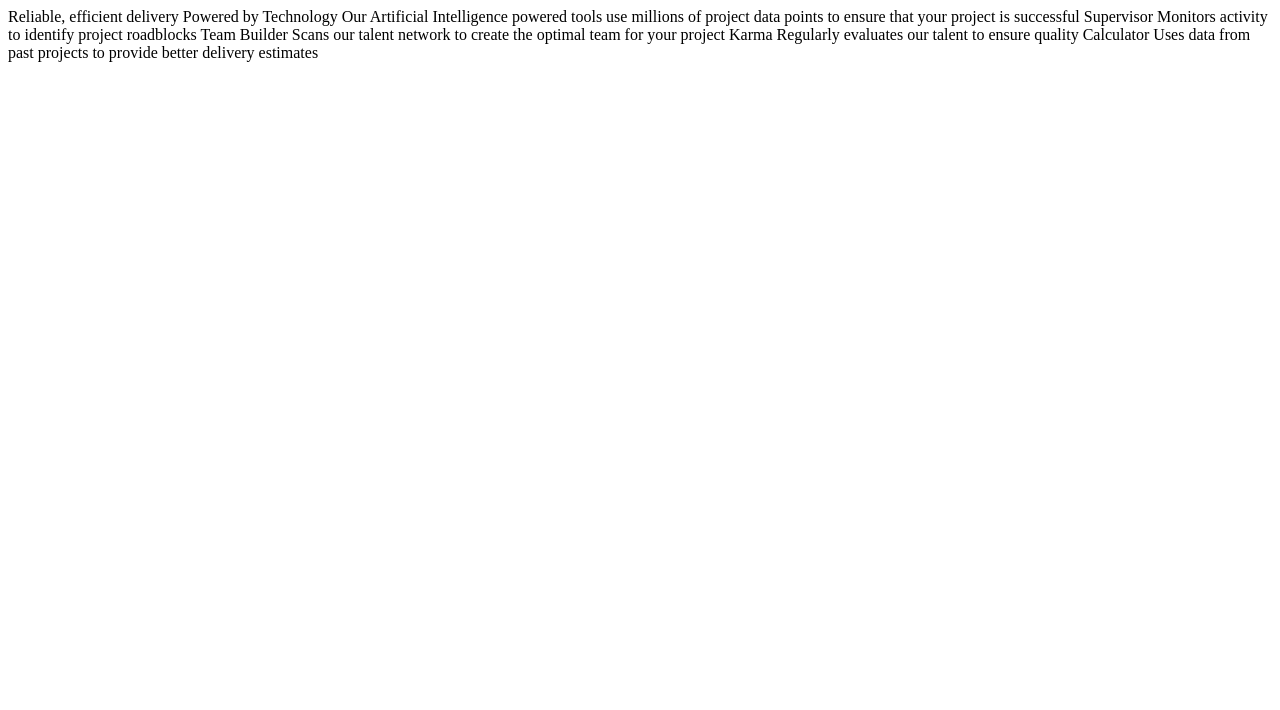
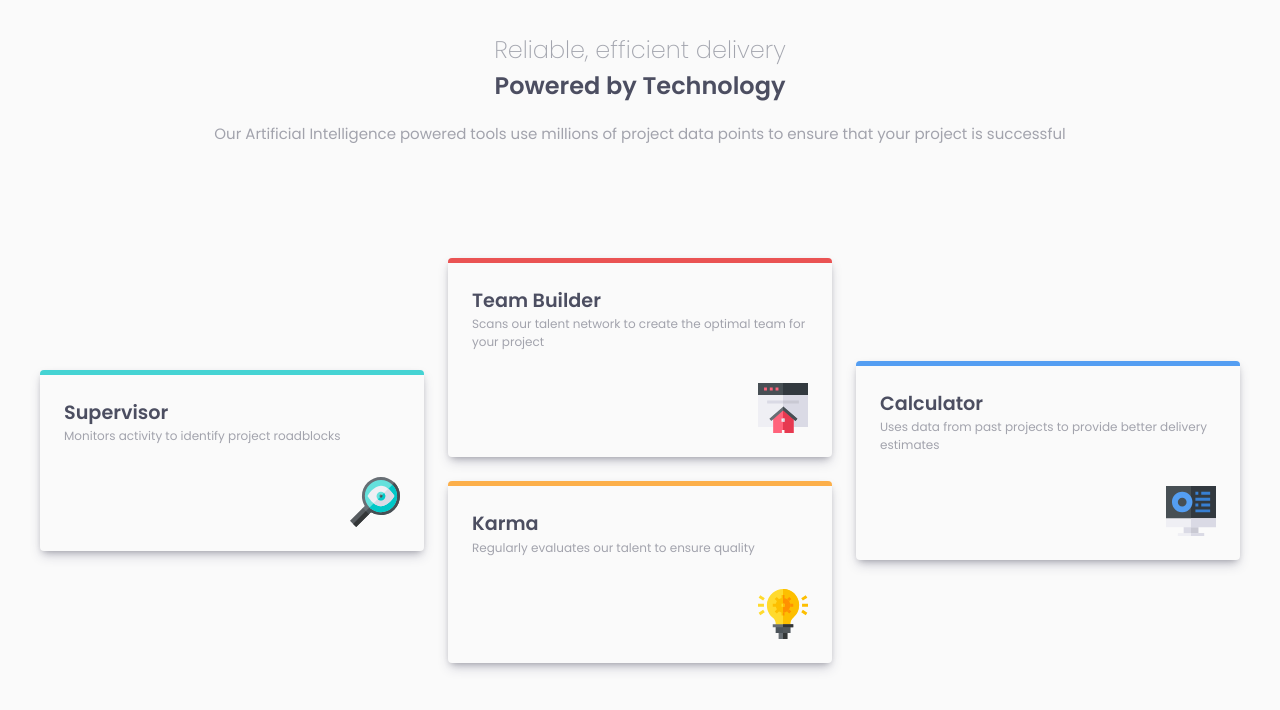
Before and after one commit to DuCostaBrito/FrontendMentorChallenges, a plain HTML site: page fourCardPreview/index.html in a window 1280 px wide. Drawn offline with Linux system fonts and the light colour scheme.

Commit message:
finished

```diff
--- a/fourCardPreview/index.html
+++ b/fourCardPreview/index.html
@@ -1,34 +1,65 @@
 <!DOCTYPE html>
 <html lang="en">
+
 <head>
-  <meta charset="UTF-8">
-  <meta name="viewport" content="width=device-width, initial-scale=1.0">
-
-  <link rel="icon" type="image/png" sizes="32x32" href="./images/favicon-32x32.png">
-  <link rel="stylesheet" href="style.css">
+  <meta charset="UTF-8" />
+  <meta name="viewport" content="width=device-width, initial-scale=1.0" />
+  <link rel="preconnect" href="https://fonts.googleapis.com" />
+  <link rel="preconnect" href="https://fonts.gstatic.com" crossorigin />
+  <link href="https://fonts.googleapis.com/css2?family=Poppins:wght@200;400;600&display=swap" rel="stylesheet" />
+  <link rel="icon" type="image/png" sizes="32x32" href="./images/favicon-32x32.png" />
+  <link rel="stylesheet" href="style.css" />
   <title>Frontend Mentor | Four card feature section</title>
 </head>
+
 <body>
+  <main>
+    <header class="project__discription">
+      <h2>Reliable, efficient delivery</h2>
+      <h1>Powered by Technology</h1>
+      <p>
+        Our Artificial Intelligence powered tools use millions of project data
+        points to ensure that your project is successful
+      </p>
+    </header>
 
-  Reliable, efficient delivery
-  Powered by Technology
+    <section class="articles__cards">
+      <article class="supervisor__card" style="--border-color: var(--color-primary-cyan)">
+        <h2 class="service__name">Supervisor</h2>
+        <p class="service__discription">
+          Monitors activity to identify project roadblocks
+        </p>
+        <img src="images/icon-supervisor.svg" alt="Imagem decorativa" />
+      </article>
 
-  Our Artificial Intelligence powered tools use millions of project data points
-  to ensure that your project is successful
+      <div class="middle">
+        <article class="team__builder__card" style="--border-color: var(--color-primary-red)">
+          <h2 class="service__name">Team Builder</h2>
+          <p class="service__discription">
+            Scans our talent network to create the optimal team for your
+            project
+          </p>
+          <img src="images/icon-team-builder.svg" alt="Imagem decorativa" />
+        </article>
 
-  Supervisor
-  Monitors activity to identify project roadblocks
+        <article class="karma__card" style="--border-color: var(--color-primary-orange)">
+          <h2 class="service__name">Karma</h2>
+          <p class="service__discription">
+            Regularly evaluates our talent to ensure quality
+          </p>
+          <img src="images/icon-karma.svg" alt="Imagem decorativa" />
+        </article>
+      </div>
 
-  Team Builder
-  Scans our talent network to create the optimal team for your project
+      <article class="calculator__card" style="--border-color: var(--color-primary-blue)">
+        <h2 class="service__name">Calculator</h2>
+        <p class="service__discription">
+          Uses data from past projects to provide better delivery estimates
+        </p>
+        <img src="images/icon-calculator.svg" alt="Imagem decorativa" />
+      </article>
+    </section>
+  </main>
+</body>
 
-  Karma
-  Regularly evaluates our talent to ensure quality
-
-  Calculator
-  Uses data from past projects to provide better delivery estimates
-
-
-  </footer>
-</body>
 </html>
--- a/fourCardPreview/style.css
+++ b/fourCardPreview/style.css
@@ -0,0 +1,170 @@
+:root {
+
+  --color-primary-orange: hsl(34, 97%, 64%);
+  --color-primary-cyan: hsl(180, 62%, 55%);
+  --color-primary-blue: hsl(212, 86%, 64%);
+  --color-primary-red: hsl(0, 78%, 62%);
+
+  --color-neutral-100: hsl(0, 0%, 98%);
+  --color-neutral-500: hsl(229, 6%, 66%);
+  --color-neutral-900: hsl(234, 12%, 34%);
+
+  --ff-neutral: 'Poppins', sans-serif;
+
+  --fw-light: 200;
+  --fw-semi-bold: 400;
+  --fw-bold: 600;
+}
+
+/* CSS reset */
+
+/*
+  1. Use a more-intuitive box-sizing model.
+*/
+*, *::before, *::after {
+  box-sizing: border-box;
+}
+/*
+  2. Remove default margin
+*/
+* {
+  margin: 0;
+}
+/*
+  3. Allow percentage-based heights in the application
+*/
+html, body {
+  height: 100%;
+}
+/*
+  Typographic tweaks!
+  4. Add accessible line-height
+  5. Improve text rendering
+*/
+body {
+  line-height: 1.5;
+  -webkit-font-smoothing: antialiased;
+}
+/*
+  6. Improve media defaults
+*/
+img, picture, video, canvas, svg {
+  display: block;
+  max-width: 100%;
+}
+/*
+  7. Remove built-in form typography styles
+*/
+input, button, textarea, select {
+  font: inherit;
+}
+/*
+  8. Avoid text overflows
+*/
+p, h1, h2, h3, h4, h5, h6 {
+  overflow-wrap: break-word;
+}
+/*
+  9. Create a root stacking context
+*/
+#root, #__next {
+  isolation: isolate;
+}
+/* styling */
+
+body {
+  overflow: hidden;
+  font-size: 15px;
+  font-family: var(--ff-neutral);
+  font-weight: var(--fw-light);
+  color: var(--color-neutral-900);
+  background-color: var(--color-neutral-100);
+  margin: 2rem;
+}
+
+header {
+  text-align: center;
+  padding-bottom: 5rem;
+}
+
+@media (max-width: 50em) {
+  body {
+    overflow: auto;
+  }
+  header {
+    padding-bottom: 1.5rem;
+  }
+}
+
+header h2,
+header h1 {
+  font-size: 1.5rem;
+}
+
+header h2{
+  color: var(--color-neutral-500);
+  font-weight: var(--fw-light);
+}
+
+.project__discription h1 {
+  font-weight: var(--fw-bold);
+  padding-bottom: 1.2rem;
+}
+
+.project__discription p,
+.service__discription {
+  opacity: .5;
+  font-weight: var(--fw-semi-bold);
+  padding-bottom: 2rem;
+}
+
+.articles__cards {
+  display: grid;
+  margin: 0 auto;
+  grid-template-columns: repeat(3, 1fr);
+  gap: 1.5rem;
+  max-width: 1200px;
+}
+
+@media (max-width: 50em) {
+  .articles__cards {
+    grid-template-columns: 1fr;
+  }
+}
+
+.middle {
+  display: flex;
+  flex-direction: column;
+  gap: 1.5rem;
+}
+
+.supervisor__card,
+.calculator__card {
+  align-self: center;
+}
+
+.articles__cards article {
+  box-sizing: border-box;
+  overflow: hidden;
+  border-radius: .5vh;
+  position: relative;
+  box-shadow: rgba(50, 50, 93, 0.25) 0px 6px 12px -2px, rgba(0, 0, 0, 0.3) 0px 3px 7px -3px;
+  padding: 1.5rem;
+  border-top: 5px solid var(--border-color);
+}
+
+
+.articles__cards article img {
+  height: 50px;
+  width: 50px;
+  margin-left: auto;
+}
+
+.service__name {
+  font-size: 1.2rem;
+  font-weight: var(--fw-bold);
+}
+
+.service__discription {
+  font-size: .75rem;
+}
```
